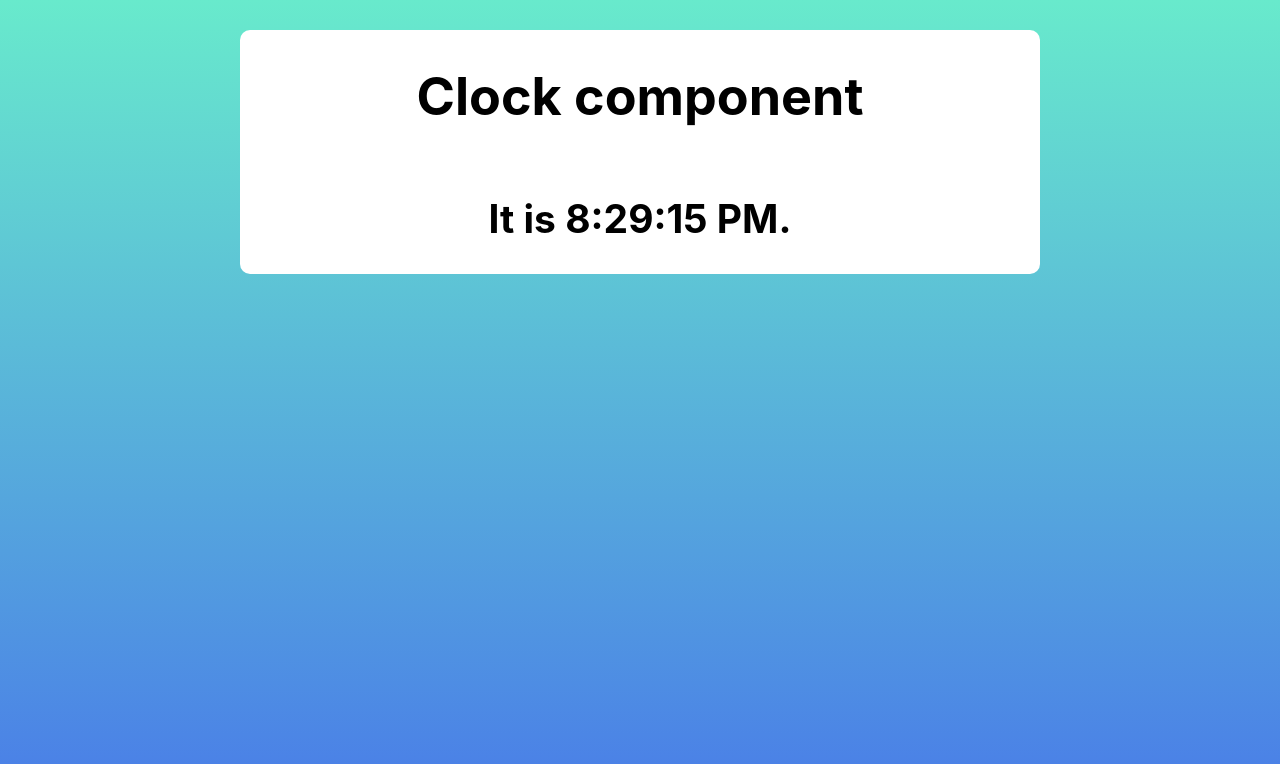
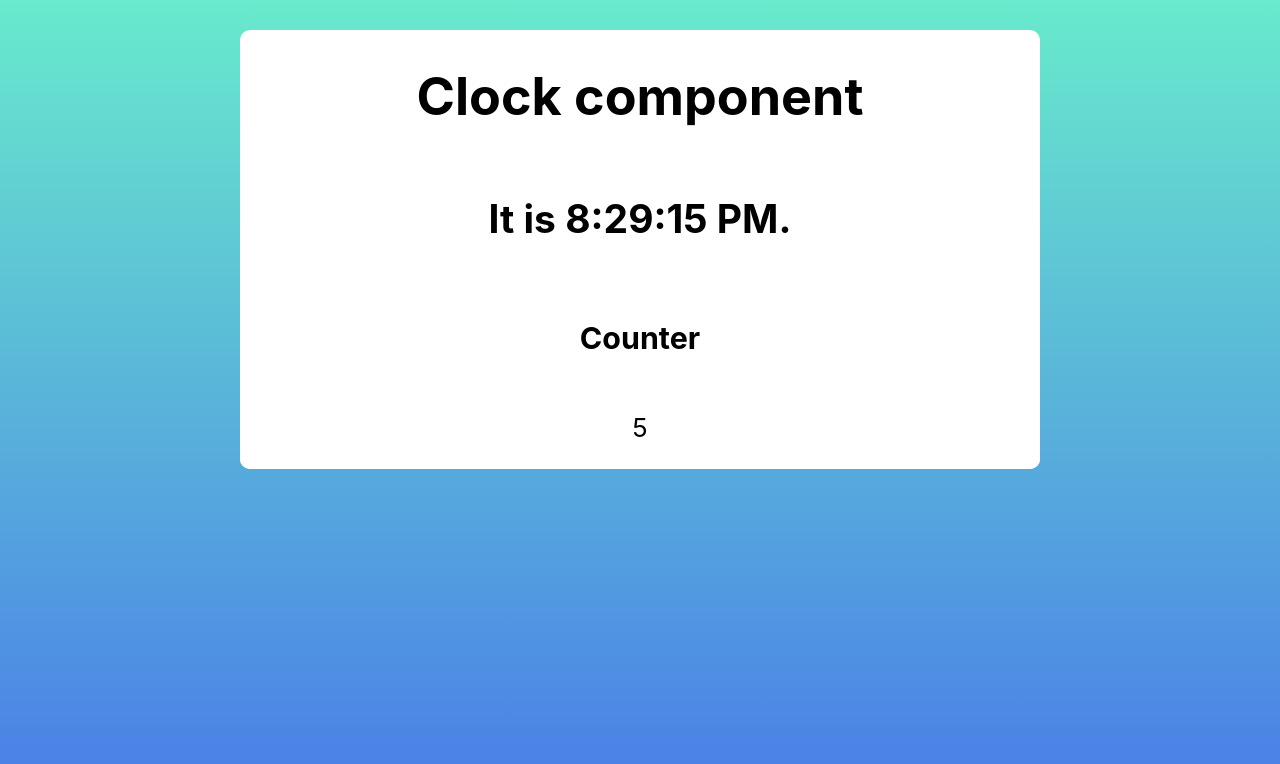
Before and after one commit to Maksymov-Serhii/maksymov_serhii_hw8, a React (Create React App) app: page / in a window 1280 px wide. Shown: the top 764 px of the page. Built offline with nearby package versions, Linux system fonts and the light colour scheme.

Commit message:
added useCallback example

```diff
--- a/src/components/Clock/Clock.js
+++ b/src/components/Clock/Clock.js
@@ -1,5 +1,21 @@
-import React, { useEffect, useMemo, useState } from "react";
+import React, { useCallback, useEffect, useMemo, useState } from "react";
 import styles from "./Clock.module.css"
+
+const Counter = ({ getCount }) => {
+  const [state, setState] = useState(null);
+
+  useEffect(() => {
+    const counter = getCount();
+    setState(counter);
+  }, [getCount])
+
+  return (
+    <div className={styles.container}>
+      <h3>Counter</h3>
+      <p>{state}</p>
+    </div>
+  )
+}
 
 const Clock = () => {
 
@@ -40,10 +56,23 @@ const Clock = () => {
     setPrevDate(date);
   }, [date, prevDate]);
 
+  // useCallback
+
+  const [count, setCount] = useState(-1);
+
+  const getCount = useCallback(() => {
+    return count;
+  }, [count]);
+
+  useEffect(() => {
+    setCount(count + 1);
+  }, [date]);
+
   return (
     <div className={styles.container}>
       <h1>Clock component</h1>
       <h2>It is {formattedTime}.</h2>
+      <Counter getCount={getCount}/>
     </div>
   )
 }
```
